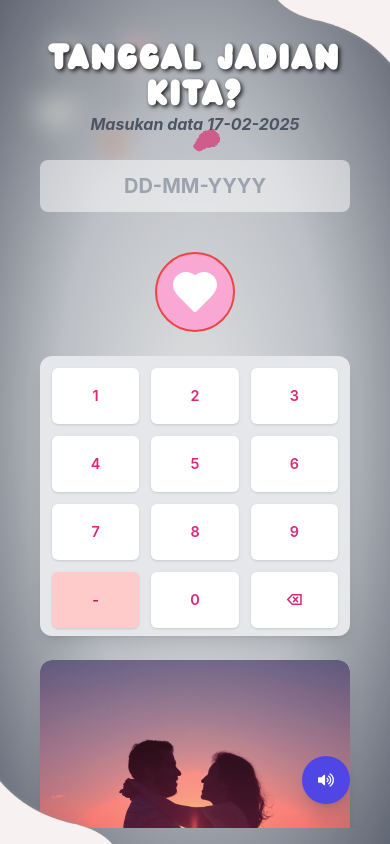
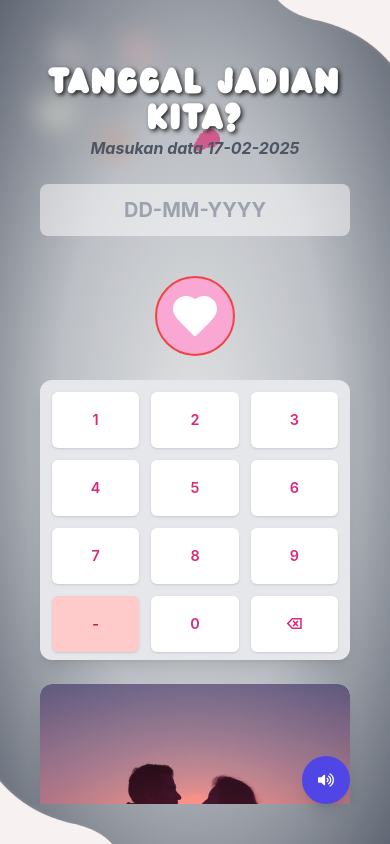
Before and after one commit to giraldi07/valentine-day-react, a React (Vite) app: page /date-input2 in a window 390 px wide. Built offline with nearby package versions, Linux system fonts and the light colour scheme.

Commit message:
perbaikan page 2 1000x

```diff
--- a/src/pages/DateInput2.tsx
+++ b/src/pages/DateInput2.tsx
@@ -97,11 +97,11 @@ const DateInput2: React.FC = () => {
             x: isShaking ? [-5, 5, -5, 5, 0] : 0, // Efek getar horizontal
           }}
           transition={{ duration: 0.5 }}
-          className="max-w-4xl mx-auto p-6 md:p-12 lg:p-2 w-full flex flex-col z-40 overflow-y-auto h-full"
+          className="max-w-4xl mx-auto p-6 md:p-12 lg:p-2 mt-4 mb-6 w-full flex flex-col z-40 overflow-y-auto h-full"
         >
 
           {/* Judul */}
-          <div className="text-center mt-0 lg:mt-6 mb-6 sm:mb-8 z-40 relative">
+          <div className="text-center mt-2 lg:mt-6 mb-6 sm:mb-8 z-40 relative">
             <motion.h1
               initial={{ y: -20, opacity: 0 }}
               animate={{ y: 0, opacity: 1 }}
```
